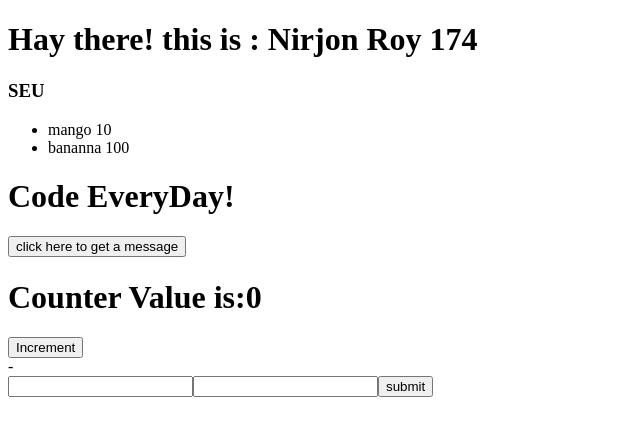
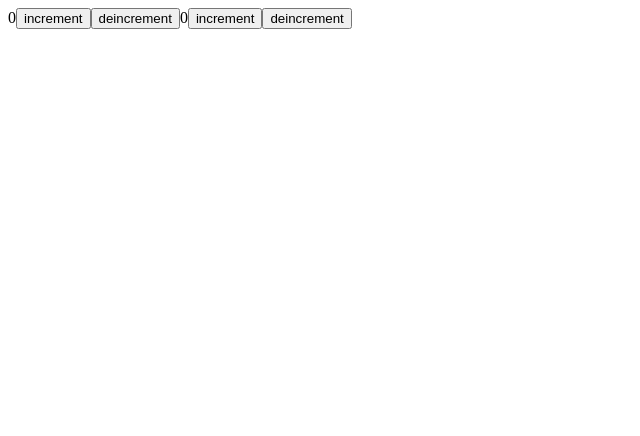
Before and after one commit to nirjonroy/React_practice, a React (Vite) app: page / in a window 1280 px wide. Shown: the top 436 px of the page, without its empty margins (0-640 px from the left). Built offline with nearby package versions, Linux system fonts and the light colour scheme.

Commit message:
useReducer Hook In React

```diff
--- a/src/App.jsx
+++ b/src/App.jsx
@@ -4,6 +4,7 @@ import ConditionalComponent from './Components/ConditionalComponent';
 import Message from './Components/Message';
 import Counter from './Components/Counter';
 import Form from './Components/Form';
+import Reducer from './Components/Reducer';
 
 function App() {
 const seatNumbers = [1,7,4];
@@ -14,12 +15,13 @@ const person = {
 }
   return (
     <div className="App">
-      <Hello  person={person}/>
+      <Reducer />
+      {/* <Hello  person={person}/>
       <Fruites />
       <ConditionalComponent />
       <Message />
       <Counter />
-      <Form />
+      <Form /> */}
     </div>
   )
 }
--- /dev/null
+++ b/src/Components/Reducer.jsx
@@ -0,0 +1,26 @@
+import { act } from "react";
+import { useReducer } from "react";
+import { useState } from "react";
+
+export  default function Reducer(){
+    const [count, setCount] = useState(0);
+    const [state, dispatch] =  useReducer(reducer, 0);
+    function reducer(state, action){
+        if(action.type == "increment"){
+            return state + action.payload;
+        }
+        if(action.type == "deincrement"){
+            return state - action.payload;
+        }
+    }
+return(
+    <div>
+        {count}
+        <button onClick={()=>setCount(count+1)}>increment</button>
+        <button onClick={()=>setCount(count-1)}>deincrement</button>
+        {state}
+        <button onClick={()=>dispatch({type:"increment", payload: 1})}>increment</button>
+        <button onClick={()=>dispatch({type:"deincrement", payload: 1})}>deincrement</button>
+    </div>
+)
+}
```
